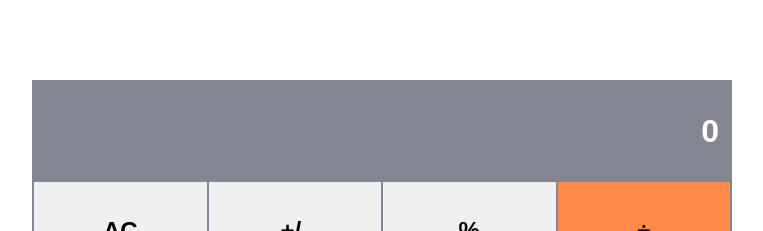
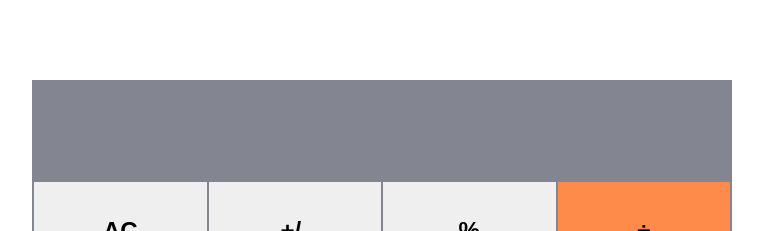
Before and after one commit to SavaVuckovic/React-Calculator, a React (Create React App) app: page / in a window 1280 px wide. Shown: the top 231 px of the page, without its empty margins (258-1021 px from the left). Built offline with nearby package versions, Linux system fonts and the light colour scheme.

Commit message:
fixed small display bug, added link to live app on Heroku

```diff
--- a/src/components/App.js
+++ b/src/components/App.js
@@ -21,11 +21,11 @@ class App extends Component {
 
   render() {
     const { total, next, operation } = this.state;
-    let displayValue;
+    let displayValue = '';
 
     if (next) {
       displayValue = next;
-    } else {
+    } else if (total) {
       displayValue = operation ? `${total}${operation}` : total;
     }
 
```
Also changed, not shown: 1 other file (tests, documents, lock files or other folders).
